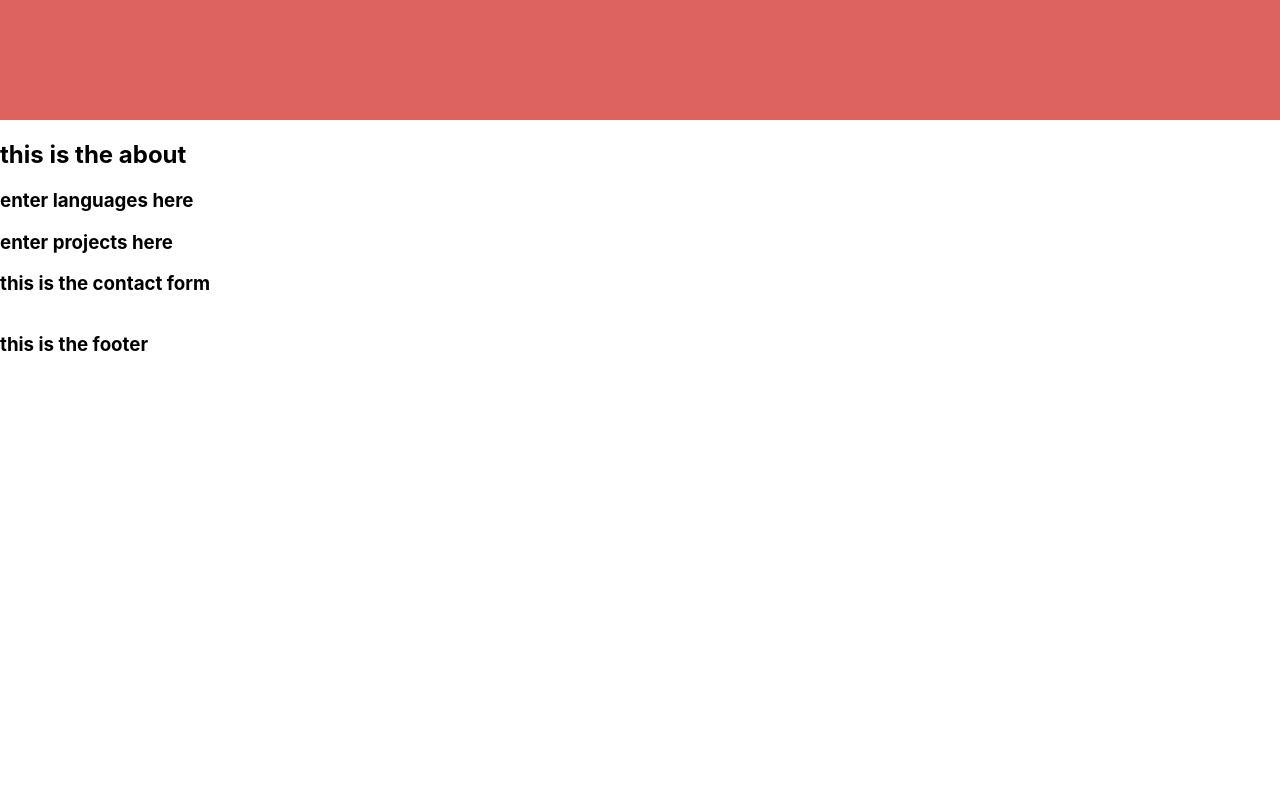
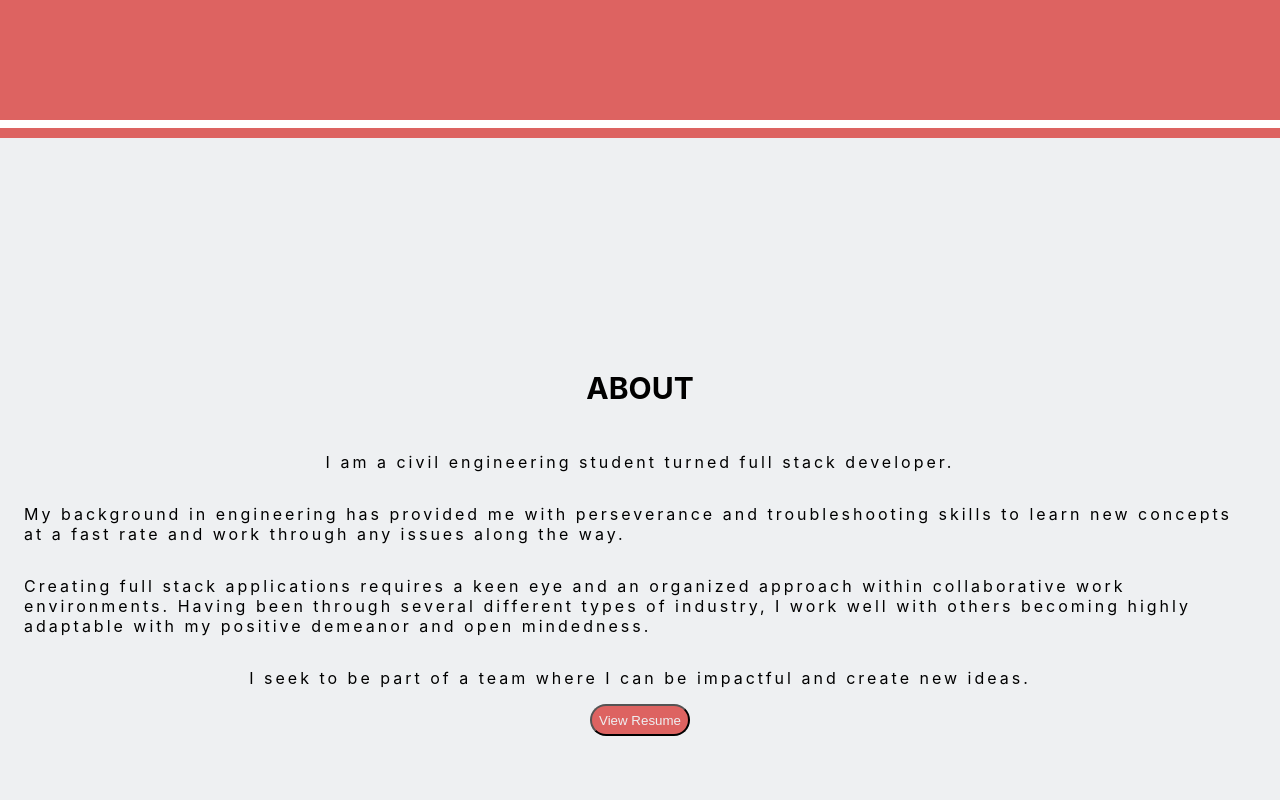
Before and after one commit to gdelv/portfolioFinal, a React (Create React App) app: page / in a window 1280 px wide. Shown: the part 680-1480 px from the top of the page. Before the commit the page ends 1054 px from the top, so only its background shows below. Built offline with nearby package versions, Linux system fonts and the light colour scheme; the HTML template or start-up script is replaced by a standard one.

Commit message:
completed about 1.0

```diff
--- a/src/App.css
+++ b/src/App.css
@@ -27,6 +27,9 @@ nav {
   display: block;
   width: 200px;
   height: 200px;
+}
+nav h3 {
+  text-align: center;
 }
 
 .name {
@@ -63,3 +66,41 @@ nav {
   display: flex;
   justify-content: space-evenly;
 }
+
+.about-container {
+  margin: .5em 0;
+  height: 100vh;
+  width: 100%;
+  border-top: 10px solid rgb(221, 99, 97);
+  display: flex;
+  flex-direction: column;
+  align-items: center;
+  justify-content: center;
+  background-color: rgb(238,240,242);
+  /* align-items: center; */
+  /* justify-items: center; */
+}
+.about-container h3 {
+  text-align: center;
+  font-size: 30px;
+}
+
+.about-container p {
+  font-size: 16px;
+  letter-spacing: 3px;
+  margin: 1em 1.5em;
+  /* border: 1px solid red; */
+
+}
+.resume-button {
+  background-color: rgb(221, 99, 97);
+  color: rgb(238,240,242);
+  border-radius: 10em;
+  padding: .5em;
+}
+
+.resume-button:hover {
+  background-color: rgb(238,240,242);
+  color: rgb(221, 99, 97);
+  transform: scale(.8);
+}
--- a/src/screens/About.jsx
+++ b/src/screens/About.jsx
@@ -1,9 +1,34 @@
-import React from 'react'
+import React from "react";
 
 const About = () => {
-    return (
-        <h2>this is the about</h2>
-    )
-}
+  return (
+    <div className="about-container" id="about">
+      <h3>ABOUT</h3>
+      <p>I am a civil engineering student turned full stack developer.</p>
 
-export default About
+      <p>
+        {" "}
+        My background in engineering has provided me with perseverance and
+        troubleshooting skills to learn new concepts at a fast rate and work
+        through any issues along the way.
+      </p>
+      <p>
+        Creating full stack applications requires a keen eye and an organized
+        approach within collaborative work environments. Having been through
+        several different types of industry, I work well with others becoming
+        highly adaptable with my positive demeanor and open mindedness.{" "}
+      </p>
+
+      <p>
+        I seek to be part of a team where I can be impactful and create new
+        ideas.
+      </p>
+
+      <form action='https://www.docdroid.net/D37HPv2/giusseppe-resume.pdf' target='_blank'>
+        <button className='resume-button'>View Resume</button>
+      </form>
+    </div>
+  );
+};
+
+export default About;
--- a/src/screens/Nav.jsx
+++ b/src/screens/Nav.jsx
@@ -18,12 +18,13 @@ class Nav extends React.Component {
                 <h1 className='name'>Giusseppe <br></br>
                     Del Vecchio
                 </h1>
+                <h3>Full Stack Developer</h3>
 
                 <a className='email' href='mailto:giudelvecchio@gmail.com?subject=Hello%20there%20
                 &amp;body=Would%20love%20to%20get%20to%20know%20more%20about%20you!'> <AiOutlineMail /> giudelvecchio@gmail.com</a>
 
                 <div className='nav-links-container'>
-                    <a href='#'>About</a>
+                    <a href='#about'>About</a>
                     <a href='#'>Projects</a>
                     <a href='#'>Contact</a>
                 </div>
```
